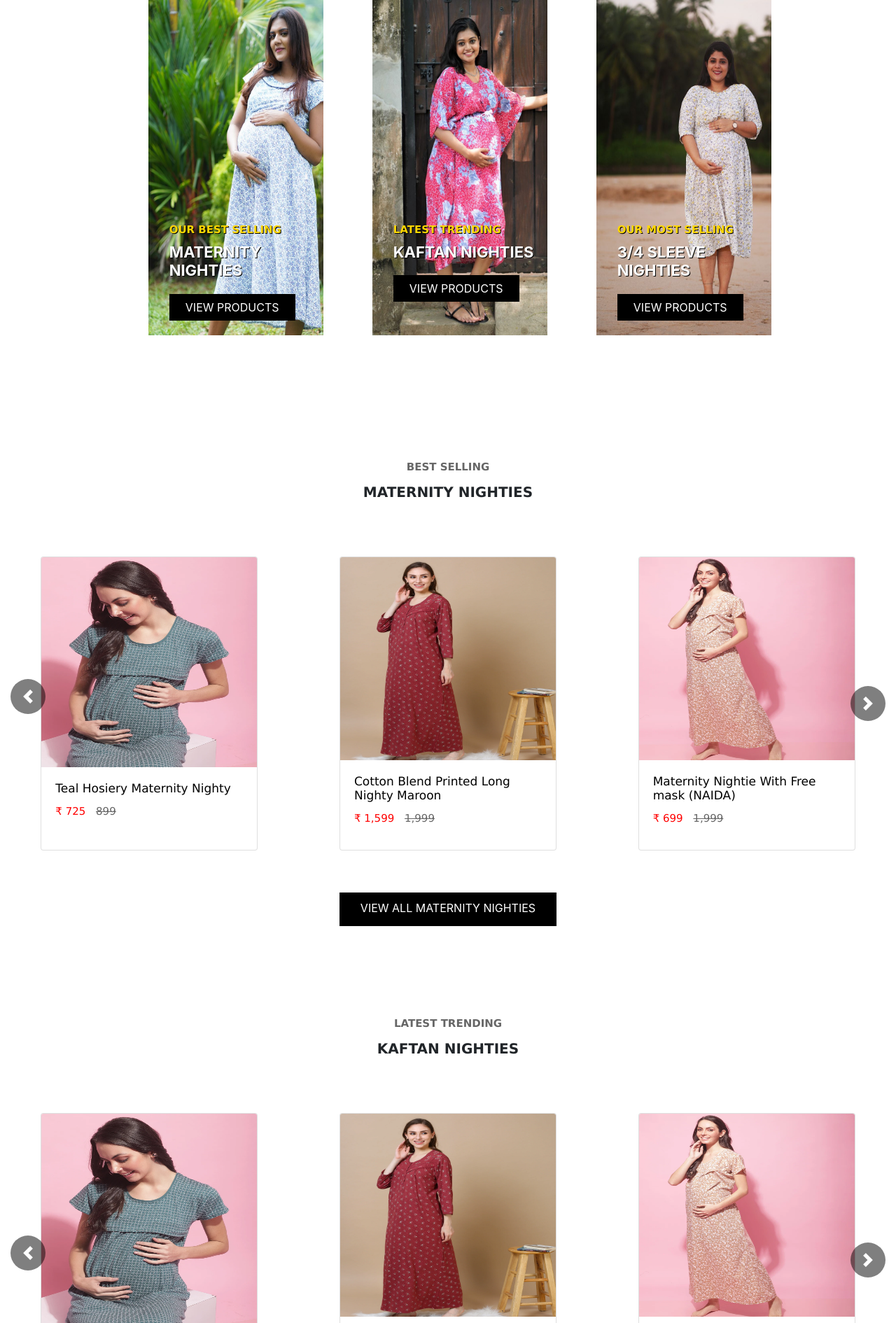
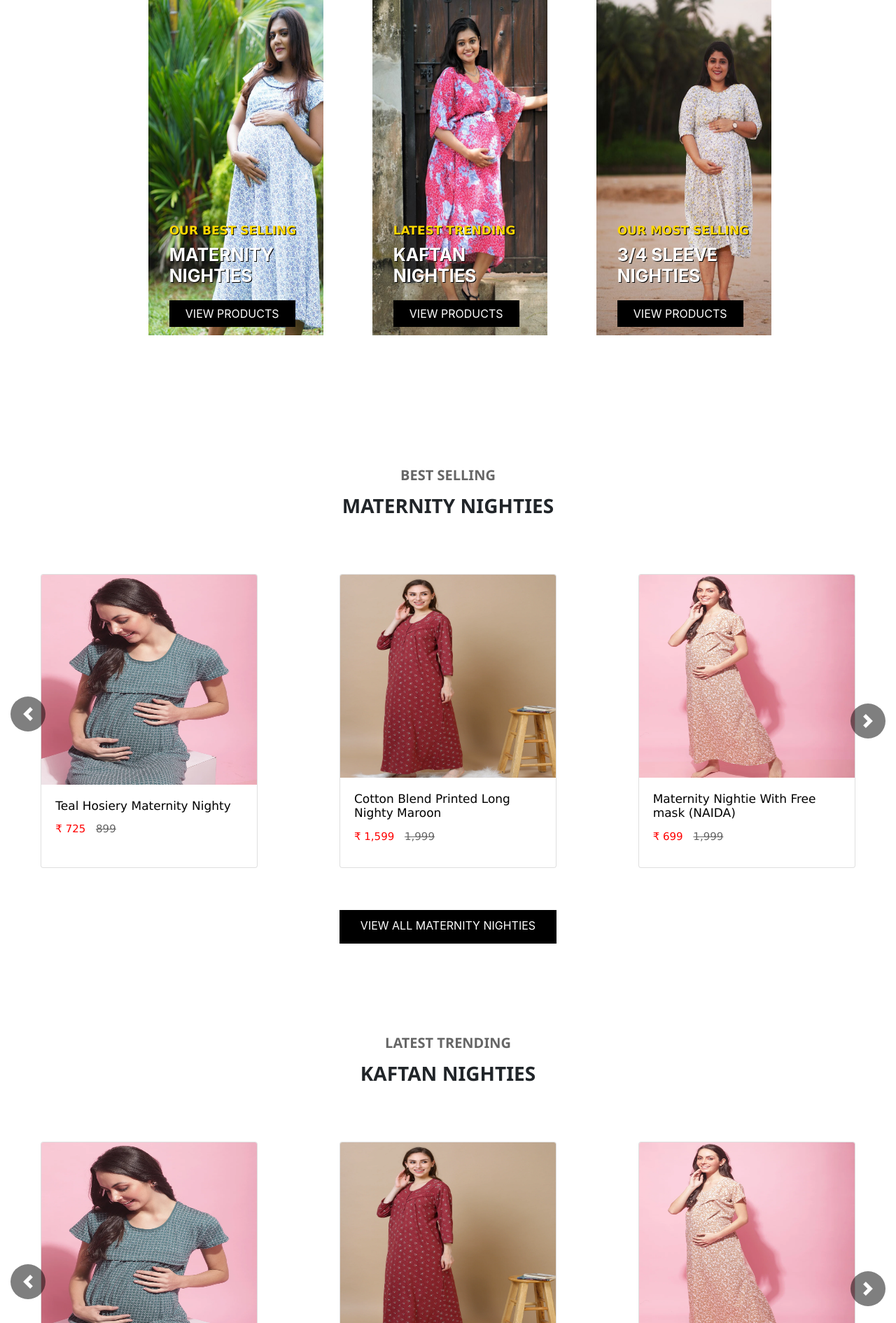
Before and after one commit to arunp007/beyond, a Django app: page / in a window 1280 px wide. Shown: the part 923-2813 px from the top of the page at 70% size. Run offline with Django 5.2, Linux system fonts and the light colour scheme; data comes from the database, SQL or seed files in the repository; some libraries are stand-ins or nearby versions.

Commit message:
Version 1

```diff
--- a/templates/home/index.html
+++ b/templates/home/index.html
@@ -144,7 +144,7 @@
         }
 
         .grid-title{
-            font-size: 15px;
+            font-size: 17px;
             color: gold;
             font-weight: bolder;
             font-family: Verdana, Geneva, Tahoma, sans-serif;
@@ -153,7 +153,7 @@
         }
 
         .grid-title2{
-            font-size: 22px;
+            font-size: 25px;
             color: white;
             font-weight: bolder;
             margin-bottom: 20px;
@@ -180,18 +180,18 @@
         }
 
         .sub-title{
-            font-size: 15px;
+            font-size: 20px;
             color: #666666;
             font-weight: bolder;
-            font-family: Verdana, Geneva, Tahoma, sans-serif;
+            font-family:'Segoe UI', Tahoma, Geneva, Verdana, sans-serif;
             margin-top: 130px !important;
             text-align: center;
         }
 
         .main-title{
-            font-size: 20px;
+            font-size: 28px;
             font-weight: bolder;
-            font-family: Verdana, Geneva, Tahoma, sans-serif;
+            font-family: 'Segoe UI', Tahoma, Geneva, Verdana, sans-serif;
             margin-top: 15px;
             text-align: center;
         }
```
